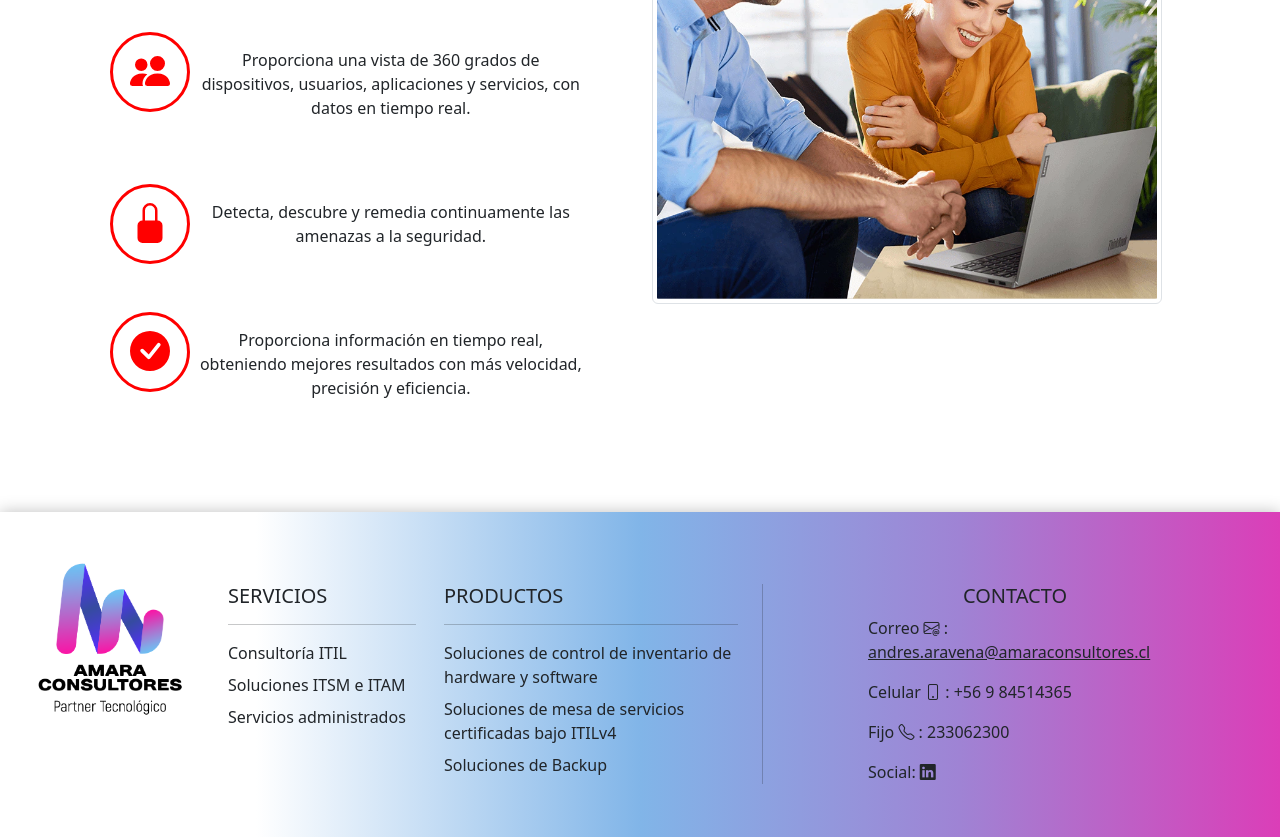
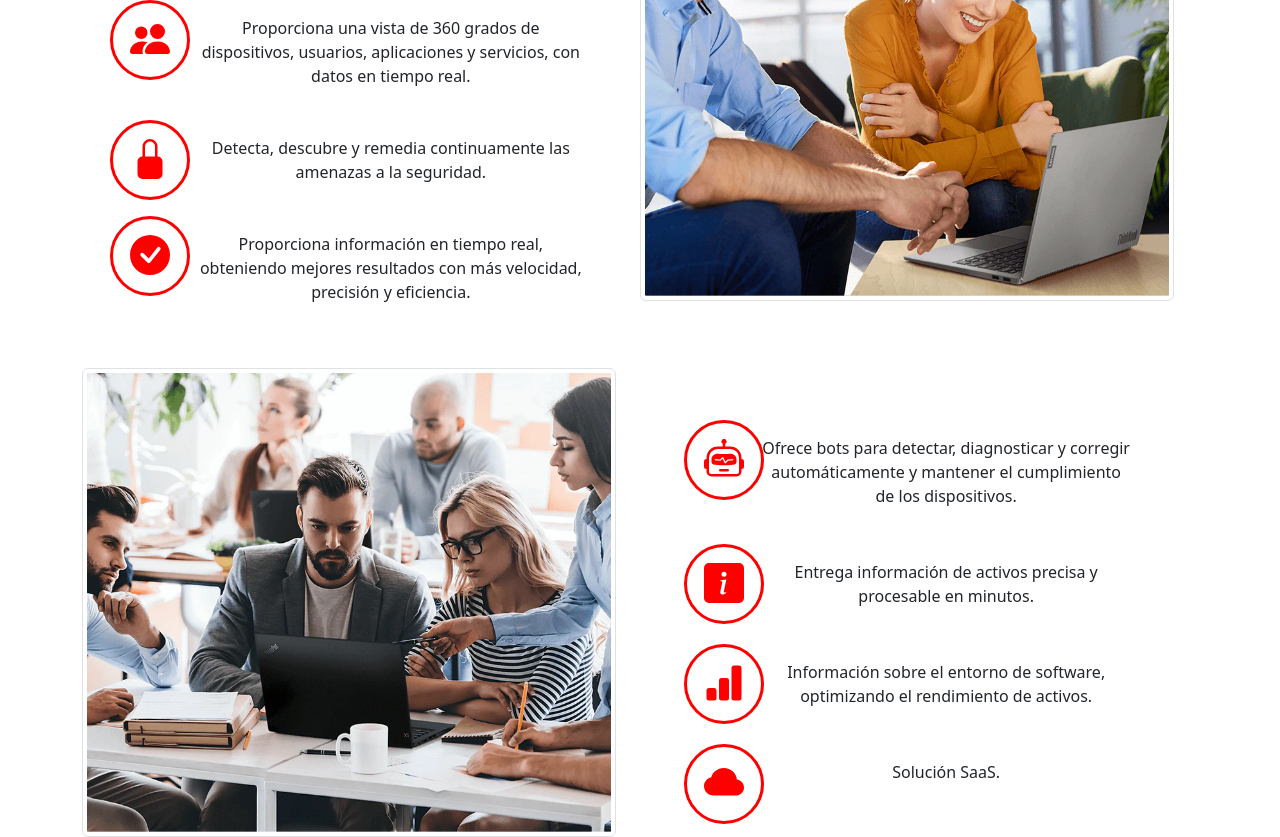
Before and after one commit to Edgardo9/amaraConsultores, an Angular app: page /ivanti in a window 1280 px wide. Shown: the part 900-1737 px from the top of the page. Built offline with nearby package versions, Linux system fonts and the light colour scheme.

Commit message:
Se agrega seccion ivanti

```diff
--- a/src/app/nav/nav.component.ts
+++ b/src/app/nav/nav.component.ts
@@ -9,6 +9,7 @@ import { RouterLink } from '@angular/router';
   templateUrl: './nav.component.html',
   styleUrl: './nav.component.css'
 })
+
 export class NavComponent {
 
 }
--- /dev/null
+++ b/src/app/partners/ivanti/ISection.ts
@@ -0,0 +1,5 @@
+export interface iSection {
+    iconClass: String;
+    pathValue: String[];
+    textDesc: String;
+}
--- a/src/app/partners/ivanti/ivanti.component.html
+++ b/src/app/partners/ivanti/ivanti.component.html
@@ -14,67 +14,47 @@
             <div class="col-lg-12 col-xl-6 pt-3">
                 <div class="row m-3 text-start">
                     <div class="col-sm-12 py-3">
-                        <div class="row">
-                            <div class="col-lg-12 col-xl-2 ejemplo">
-                                <div class="icon-border-round text-center p-3">
-                                    <svg xmlns="http://www.w3.org/2000/svg" fill="currentColor" class="bi bi-gear" viewBox="0 0 16 16">
-                                        <path d="M8 4.754a3.246 3.246 0 1 0 0 6.492 3.246 3.246 0 0 0 0-6.492M5.754 8a2.246 2.246 0 1 1 4.492 0 2.246 2.246 0 0 1-4.492 0"/>
-                                        <path d="M9.796 1.343c-.527-1.79-3.065-1.79-3.592 0l-.094.319a.873.873 0 0 1-1.255.52l-.292-.16c-1.64-.892-3.433.902-2.54 2.541l.159.292a.873.873 0 0 1-.52 1.255l-.319.094c-1.79.527-1.79 3.065 0 3.592l.319.094a.873.873 0 0 1 .52 1.255l-.16.292c-.892 1.64.901 3.434 2.541 2.54l.292-.159a.873.873 0 0 1 1.255.52l.094.319c.527 1.79 3.065 1.79 3.592 0l.094-.319a.873.873 0 0 1 1.255-.52l.292.16c1.64.893 3.434-.902 2.54-2.541l-.159-.292a.873.873 0 0 1 .52-1.255l.319-.094c1.79-.527 1.79-3.065 0-3.592l-.319-.094a.873.873 0 0 1-.52-1.255l.16-.292c.893-1.64-.902-3.433-2.541-2.54l-.292.159a.873.873 0 0 1-1.255-.52zm-2.633.283c.246-.835 1.428-.835 1.674 0l.094.319a1.873 1.873 0 0 0 2.693 1.115l.291-.16c.764-.415 1.6.42 1.184 1.185l-.159.292a1.873 1.873 0 0 0 1.116 2.692l.318.094c.835.246.835 1.428 0 1.674l-.319.094a1.873 1.873 0 0 0-1.115 2.693l.16.291c.415.764-.42 1.6-1.185 1.184l-.291-.159a1.873 1.873 0 0 0-2.693 1.116l-.094.318c-.246.835-1.428.835-1.674 0l-.094-.319a1.873 1.873 0 0 0-2.692-1.115l-.292.16c-.764.415-1.6-.42-1.184-1.185l.159-.291A1.873 1.873 0 0 0 1.945 8.93l-.319-.094c-.835-.246-.835-1.428 0-1.674l.319-.094A1.873 1.873 0 0 0 3.06 4.377l-.16-.292c-.415-.764.42-1.6 1.185-1.184l.292.159a1.873 1.873 0 0 0 2.692-1.115z"/>
-                                      </svg>
-                                </div>
-                            </div>
-                            <div class="col-lg-12 col-xl-10 py-3">
-                                <p>Atender integralmente las necesidades de descubrimiento, gestión, aseguramiento y servicio en las áreas de tecnología.</p>
-                            </div>
-                        </div>
-                    </div>
-                    <div class="col-sm-12 py-3">
-                        <div class="row">
+                        <div class="row" *ngFor="let item of section1">
                             <div class="col-lg-12 col-xl-2">
                                 <div class="icon-border-round text-center p-3">
-                                    <svg xmlns="http://www.w3.org/2000/svg" fill="currentColor" class="bi bi-people-fill" viewBox="0 0 16 16">
-                                        <path d="M7 14s-1 0-1-1 1-4 5-4 5 3 5 4-1 1-1 1zm4-6a3 3 0 1 0 0-6 3 3 0 0 0 0 6m-5.784 6A2.24 2.24 0 0 1 5 13c0-1.355.68-2.75 1.936-3.72A6.3 6.3 0 0 0 5 9c-4 0-5 3-5 4s1 1 1 1zM4.5 8a2.5 2.5 0 1 0 0-5 2.5 2.5 0 0 0 0 5"/>
+                                    <svg xmlns="http://www.w3.org/2000/svg" fill="currentColor" class="{{item.iconClass}}" viewBox="0 0 16 16">
+                                        <path *ngFor="let itempath of item.pathValue" [attr.d]="itempath"/>
                                     </svg>
                                 </div>
                             </div>
                             <div class="col-lg-12 col-xl-10 py-3">
-                                <p>Proporciona una vista de 360 grados de dispositivos, usuarios, aplicaciones y servicios, con datos en tiempo real.</p>
+                                <p>{{item.textDesc}}</p>
                             </div>
                         </div>
                     </div>
+                </div>
+            </div>
+            <div class="col-lg-12 col-xl-6">
+                <img src="../../../assets/partners/ivanti/ivanti-seccion-prod-parte-1.png" class="img-thumbnail imgSeccion" alt="ivanti-seccion-1">
+            </div>
+        </div>
+
+        <div class="row">
+            <div class="col-lg-12 col-xl-6">
+                <img src="../../../assets/partners/ivanti/ivanti-seccion-prod-parte-2.png" class="img-thumbnail imgSeccion" alt="ivanti-seccion-2">
+            </div>
+            <div class="col-lg-12 col-xl-6 pt-3">
+                <div class="row m-3 text-start">
                     <div class="col-sm-12 py-3">
-                        <div class="row">
+                        <div class="row m-1" *ngFor="let item of section2">
                             <div class="col-lg-12 col-xl-2">
                                 <div class="icon-border-round text-center p-3">
-                                    <svg xmlns="http://www.w3.org/2000/svg" fill="currentColor" class="bi bi-lock-fill" viewBox="0 0 16 16">
-                                        <path d="M8 1a2 2 0 0 1 2 2v4H6V3a2 2 0 0 1 2-2m3 6V3a3 3 0 0 0-6 0v4a2 2 0 0 0-2 2v5a2 2 0 0 0 2 2h6a2 2 0 0 0 2-2V9a2 2 0 0 0-2-2"/>
-                                      </svg>
-                                </div>
-                            </div>
-                            <div class="col-lg-12 col-xl-10 py-3">
-                                <p>Detecta, descubre y remedia continuamente las amenazas a la seguridad.</p>
-                            </div>
-                        </div>
-                    </div>
-                    <div class="col-sm-12 py-3">
-                        <div class="row">
-                            <div class="col-lg-12 col-xl-2">
-                                <div class="icon-border-round text-center p-3">
-                                    <svg xmlns="http://www.w3.org/2000/svg" fill="currentColor" class="bi bi-check-circle-fill" viewBox="0 0 16 16">
-                                        <path d="M16 8A8 8 0 1 1 0 8a8 8 0 0 1 16 0m-3.97-3.03a.75.75 0 0 0-1.08.022L7.477 9.417 5.384 7.323a.75.75 0 0 0-1.06 1.06L6.97 11.03a.75.75 0 0 0 1.079-.02l3.992-4.99a.75.75 0 0 0-.01-1.05z"/>
+                                    <svg xmlns="http://www.w3.org/2000/svg" fill="currentColor" class="{{item.iconClass}}" viewBox="0 0 16 16">
+                                        <path *ngFor="let itempath of item.pathValue" [attr.d]="itempath"/>
                                     </svg>
                                 </div>
                             </div>
                             <div class="col-lg-12 col-xl-10 py-3">
-                                <p>Proporciona información en tiempo real, obteniendo mejores resultados con más velocidad, precisión y eficiencia.</p>
+                                <p>{{item.textDesc}}</p>
                             </div>
                         </div>
                     </div>
-
                 </div>
-            </div>
-            <div class="col-lg-12 col-xl-6 p-4">
-                <img src="../../../assets/partners/ivanti/ivanti-seccion-prod-parte-1.png" class="img-thumbnail" alt="ivanti-seccion-1">
             </div>
         </div>
 
--- a/src/app/partners/ivanti/ivanti.component.ts
+++ b/src/app/partners/ivanti/ivanti.component.ts
@@ -1,5 +1,6 @@
 import { Component } from '@angular/core';
 import { CommonModule } from '@angular/common';
+import { iSection} from './ISection';
 
 @Component({
   selector: 'app-ivanti',
@@ -8,6 +9,70 @@ import { CommonModule } from '@angular/common';
   templateUrl: './ivanti.component.html',
   styleUrl: './ivanti.component.css'
 })
+
 export class IvantiComponent {
 
+   section1: iSection[] = [
+    {
+      iconClass: "bi bi-gear",
+      pathValue: [
+        "M8 4.754a3.246 3.246 0 1 0 0 6.492 3.246 3.246 0 0 0 0-6.492M5.754 8a2.246 2.246 0 1 1 4.492 0 2.246 2.246 0 0 1-4.492 0",
+        "M9.796 1.343c-.527-1.79-3.065-1.79-3.592 0l-.094.319a.873.873 0 0 1-1.255.52l-.292-.16c-1.64-.892-3.433.902-2.54 2.541l.159.292a.873.873 0 0 1-.52 1.255l-.319.094c-1.79.527-1.79 3.065 0 3.592l.319.094a.873.873 0 0 1 .52 1.255l-.16.292c-.892 1.64.901 3.434 2.541 2.54l.292-.159a.873.873 0 0 1 1.255.52l.094.319c.527 1.79 3.065 1.79 3.592 0l.094-.319a.873.873 0 0 1 1.255-.52l.292.16c1.64.893 3.434-.902 2.54-2.541l-.159-.292a.873.873 0 0 1 .52-1.255l.319-.094c1.79-.527 1.79-3.065 0-3.592l-.319-.094a.873.873 0 0 1-.52-1.255l.16-.292c.893-1.64-.902-3.433-2.541-2.54l-.292.159a.873.873 0 0 1-1.255-.52zm-2.633.283c.246-.835 1.428-.835 1.674 0l.094.319a1.873 1.873 0 0 0 2.693 1.115l.291-.16c.764-.415 1.6.42 1.184 1.185l-.159.292a1.873 1.873 0 0 0 1.116 2.692l.318.094c.835.246.835 1.428 0 1.674l-.319.094a1.873 1.873 0 0 0-1.115 2.693l.16.291c.415.764-.42 1.6-1.185 1.184l-.291-.159a1.873 1.873 0 0 0-2.693 1.116l-.094.318c-.246.835-1.428.835-1.674 0l-.094-.319a1.873 1.873 0 0 0-2.692-1.115l-.292.16c-.764.415-1.6-.42-1.184-1.185l.159-.291A1.873 1.873 0 0 0 1.945 8.93l-.319-.094c-.835-.246-.835-1.428 0-1.674l.319-.094A1.873 1.873 0 0 0 3.06 4.377l-.16-.292c-.415-.764.42-1.6 1.185-1.184l.292.159a1.873 1.873 0 0 0 2.692-1.115z"
+      ],
+      textDesc: "Atender integralmente las necesidades de descubrimiento, gestión, aseguramiento y servicio en las áreas de tecnología."
+    },
+    {
+      iconClass: "bi bi-people-fill",
+      pathValue: [
+        "M7 14s-1 0-1-1 1-4 5-4 5 3 5 4-1 1-1 1zm4-6a3 3 0 1 0 0-6 3 3 0 0 0 0 6m-5.784 6A2.24 2.24 0 0 1 5 13c0-1.355.68-2.75 1.936-3.72A6.3 6.3 0 0 0 5 9c-4 0-5 3-5 4s1 1 1 1zM4.5 8a2.5 2.5 0 1 0 0-5 2.5 2.5 0 0 0 0 5"
+      ],
+      textDesc: "Proporciona una vista de 360 grados de dispositivos, usuarios, aplicaciones y servicios, con datos en tiempo real."
+    },
+    {
+      iconClass: "bi bi-lock-fill",
+      pathValue: [
+        "M8 1a2 2 0 0 1 2 2v4H6V3a2 2 0 0 1 2-2m3 6V3a3 3 0 0 0-6 0v4a2 2 0 0 0-2 2v5a2 2 0 0 0 2 2h6a2 2 0 0 0 2-2V9a2 2 0 0 0-2-2"
+      ],
+      textDesc: "Detecta, descubre y remedia continuamente las amenazas a la seguridad."
+    },
+    {
+      iconClass: "bi bi-check-circle-fill",
+      pathValue: [
+        "M16 8A8 8 0 1 1 0 8a8 8 0 0 1 16 0m-3.97-3.03a.75.75 0 0 0-1.08.022L7.477 9.417 5.384 7.323a.75.75 0 0 0-1.06 1.06L6.97 11.03a.75.75 0 0 0 1.079-.02l3.992-4.99a.75.75 0 0 0-.01-1.05z"
+      ],
+      textDesc: "Proporciona información en tiempo real, obteniendo mejores resultados con más velocidad, precisión y eficiencia."
+    }
+  ];
+
+  section2: iSection[] = [
+    {
+      iconClass: "bi bi-robot",
+      pathValue: [
+        "M6 12.5a.5.5 0 0 1 .5-.5h3a.5.5 0 0 1 0 1h-3a.5.5 0 0 1-.5-.5M3 8.062C3 6.76 4.235 5.765 5.53 5.886a26.6 26.6 0 0 0 4.94 0C11.765 5.765 13 6.76 13 8.062v1.157a.93.93 0 0 1-.765.935c-.845.147-2.34.346-4.235.346s-3.39-.2-4.235-.346A.93.93 0 0 1 3 9.219zm4.542-.827a.25.25 0 0 0-.217.068l-.92.9a25 25 0 0 1-1.871-.183.25.25 0 0 0-.068.495c.55.076 1.232.149 2.02.193a.25.25 0 0 0 .189-.071l.754-.736.847 1.71a.25.25 0 0 0 .404.062l.932-.97a25 25 0 0 0 1.922-.188.25.25 0 0 0-.068-.495c-.538.074-1.207.145-1.98.189a.25.25 0 0 0-.166.076l-.754.785-.842-1.7a.25.25 0 0 0-.182-.135",
+        "M8.5 1.866a1 1 0 1 0-1 0V3h-2A4.5 4.5 0 0 0 1 7.5V8a1 1 0 0 0-1 1v2a1 1 0 0 0 1 1v1a2 2 0 0 0 2 2h10a2 2 0 0 0 2-2v-1a1 1 0 0 0 1-1V9a1 1 0 0 0-1-1v-.5A4.5 4.5 0 0 0 10.5 3h-2zM14 7.5V13a1 1 0 0 1-1 1H3a1 1 0 0 1-1-1V7.5A3.5 3.5 0 0 1 5.5 4h5A3.5 3.5 0 0 1 14 7.5"
+      ],
+      textDesc: "Ofrece bots para detectar, diagnosticar y corregir automáticamente y mantener el cumplimiento de los dispositivos."
+    },
+    {
+      iconClass: "bi bi-info-square-fill",
+      pathValue: [
+        "M0 2a2 2 0 0 1 2-2h12a2 2 0 0 1 2 2v12a2 2 0 0 1-2 2H2a2 2 0 0 1-2-2zm8.93 4.588-2.29.287-.082.38.45.083c.294.07.352.176.288.469l-.738 3.468c-.194.897.105 1.319.808 1.319.545 0 1.178-.252 1.465-.598l.088-.416c-.2.176-.492.246-.686.246-.275 0-.375-.193-.304-.533zM8 5.5a1 1 0 1 0 0-2 1 1 0 0 0 0 2"
+      ],
+      textDesc: "Entrega información de activos precisa y procesable en minutos."
+    },
+    {
+      iconClass: "bi bi-bar-chart-fill",
+      pathValue: [
+        "M1 11a1 1 0 0 1 1-1h2a1 1 0 0 1 1 1v3a1 1 0 0 1-1 1H2a1 1 0 0 1-1-1zm5-4a1 1 0 0 1 1-1h2a1 1 0 0 1 1 1v7a1 1 0 0 1-1 1H7a1 1 0 0 1-1-1zm5-5a1 1 0 0 1 1-1h2a1 1 0 0 1 1 1v12a1 1 0 0 1-1 1h-2a1 1 0 0 1-1-1z"
+      ],
+      textDesc: "Información sobre el entorno de software, optimizando el rendimiento de activos."
+    },
+    {
+      iconClass: "bi bi-cloud-fill",
+      pathValue: [
+        "M4.406 3.342A5.53 5.53 0 0 1 8 2c2.69 0 4.923 2 5.166 4.579C14.758 6.804 16 8.137 16 9.773 16 11.569 14.502 13 12.687 13H3.781C1.708 13 0 11.366 0 9.318c0-1.763 1.266-3.223 2.942-3.593.143-.863.698-1.723 1.464-2.383"
+      ],
+      textDesc: "Solución SaaS."
+    }
+  ];
 }
```
Also changed, not shown: src/app/nav/nav.component.html (+6 -3 lines), src/app/partners/ivanti/ivanti.component.css (+13 -0 lines).
